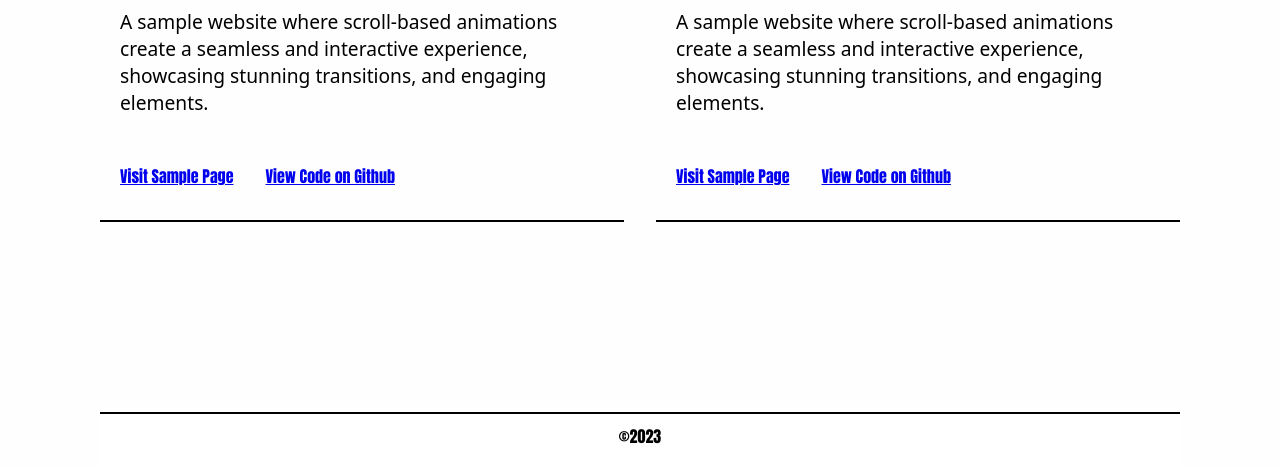
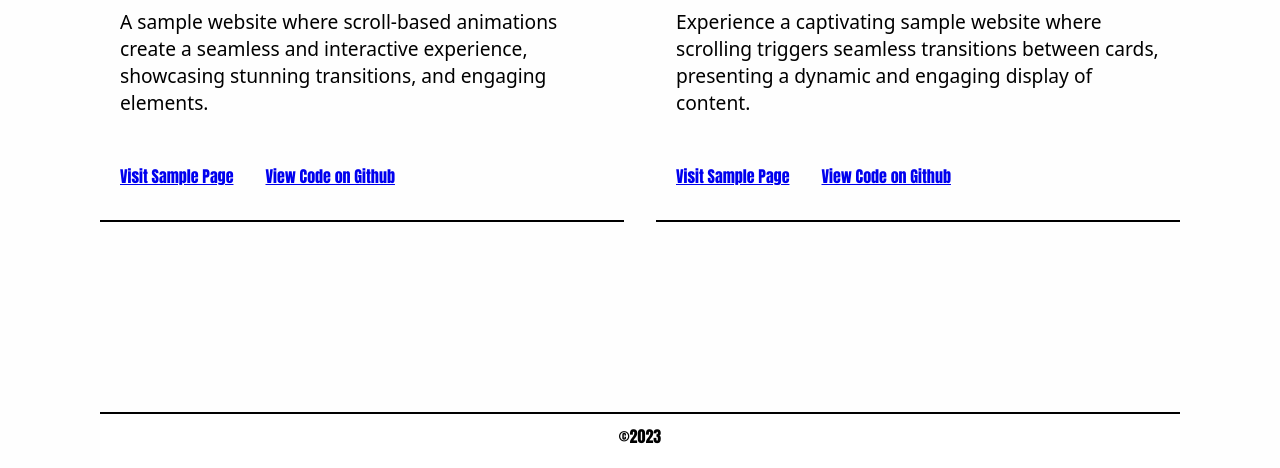
Before and after one commit to tunlinphyo/web-animations, a website built with Vite: page index.html in a window 1280 px wide. Shown: the part 332-800 px from the top of the page. Built offline with nearby package versions, Linux system fonts and the light colour scheme.

Commit message:
update card page message

```diff
--- a/index.html
+++ b/index.html
@@ -36,8 +36,8 @@
           <div class="media"></div>
           <h3>Credit Cards</h3>
           <p>
-            A sample website where scroll-based animations create a seamless and interactive experience,
-            showcasing stunning transitions, and engaging elements.
+            Experience a captivating sample website where scrolling triggers seamless transitions between cards,
+            presenting a dynamic and engaging display of content.
           </p>
           <div class="links">
             <a href="./pages/card-list/" target="_blank">Visit Sample Page</a>
```
Also changed, not shown: 1 other file.
